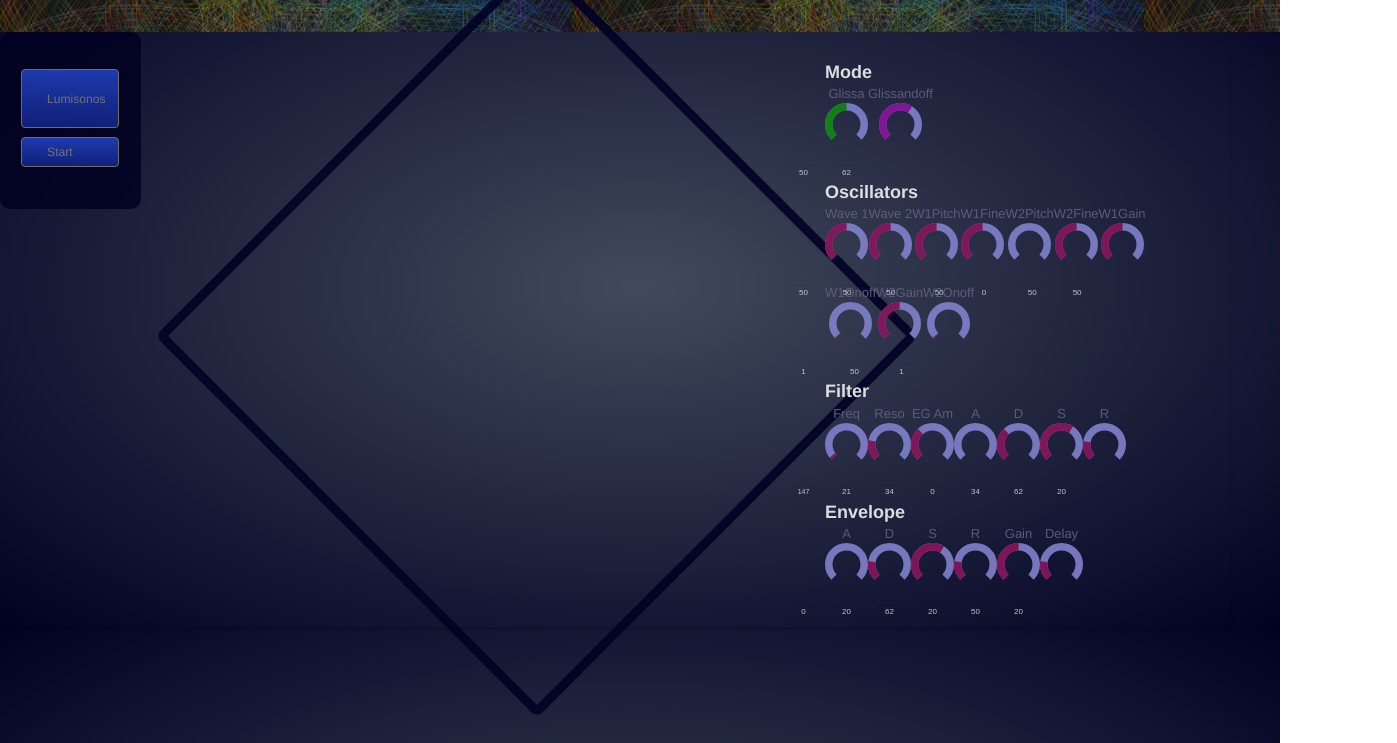
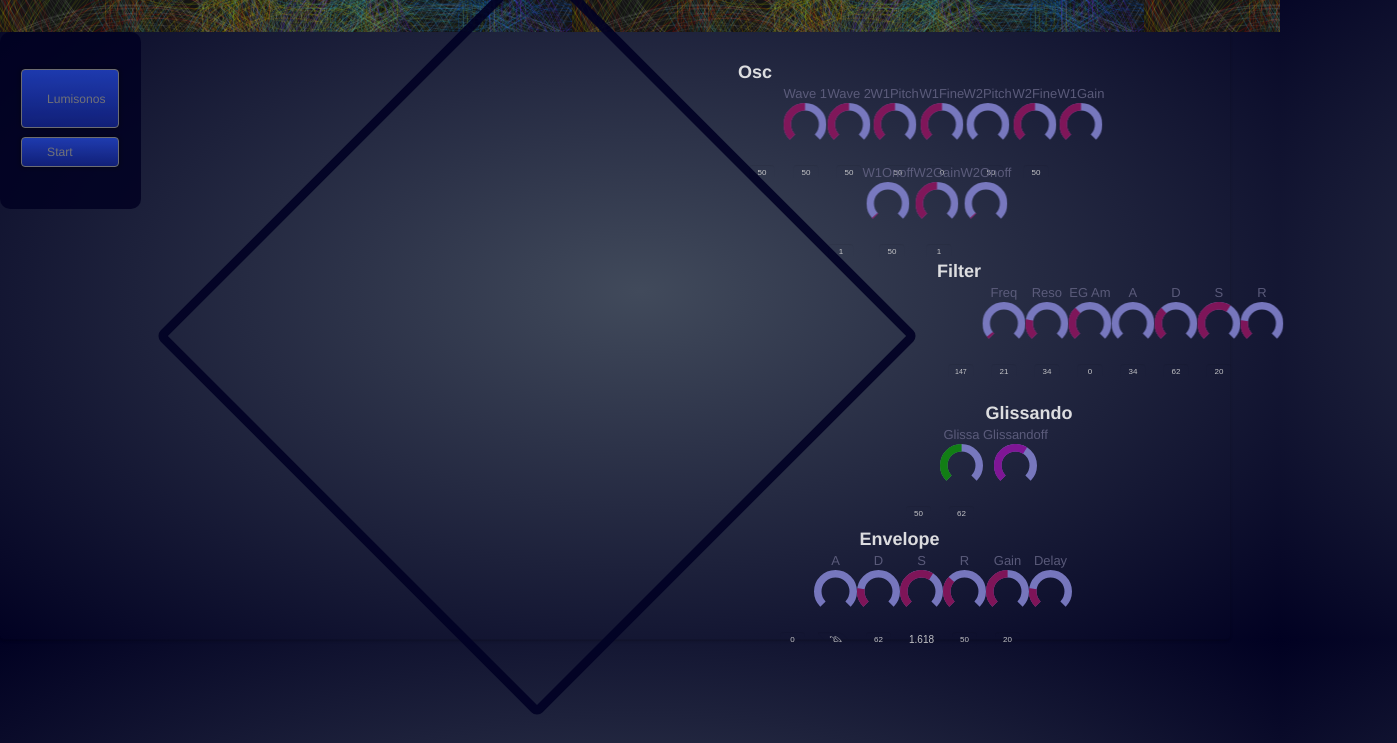
Before and after one commit to miikaluolajanmikkola/ascensionsynth, a plain HTML site: page index.html in a window 1280 px wide. Shown: the part 57-800 px from the top of the page, 1397 px wide, since content can reach past the window. Drawn offline with Linux system fonts and the light colour scheme.

Commit message:
Layout update

```diff
--- a/index.html
+++ b/index.html
@@ -53,126 +53,130 @@
 	<div id="synthesisControls">
 		<!-- TODO: implement #bars with knobKnob -->
 		<div id="ascensionInterface">
+			<div class="skewRight">
 				<div class="wsControls">
-				<h3>Mode</h3>
+					<h3 class="skewLeft">Osc</h3>
 					<div class="clear"></div>
-				<div class="wsBtnWrap">
-					<span>Glissa</span>
-					<input id="glidetime" value="50" data-min="0" data-max="100" data-step="1" data-bgcolor="#8181CC" data-fgcolor="#118811" data-inputcolor="#d5d5d5" class="knob" data-width="43" data-height="43" data-displayPrevious="true"  data-angleoffset="-135" data-anglearc="270">
-				</div>
-				<div class="wsBtnWrap">
-					<span>Glissandoff</span>
-					<input id="glidetoggle" value="62" data-min="0" data-max="100" data-step="1" data-bgcolor="#8181CC" data-fgcolor="#8a159f" data-inputcolor="#d5d5d5" class="knob" data-width="43" data-height="43" data-displayPrevious="true" data-angleoffset="-135" data-anglearc="270">
-				</div>
-			</div>
-			<div class="clear"></div>
-			<div class="wsControls">
-				<h3>Oscillators</h3>
-				<div class="clear"></div>
-				<div class="wsBtnWrap">
+					<div class="wsBtnWrap skewLeft">
 						<span>Wave 1</span>
 						<input id="vco1wave" value="50" data-min="0" data-max="100" data-step="1" data-bgcolor="#8181CC" data-fgcolor="#8a155d" data-inputcolor="#d5d5d5" class="knob" data-width="43" data-height="43" data-displayPrevious="true" data-angleoffset="-135" data-anglearc="270">
 					</div>
-				<div class="wsBtnWrap">
+					<div class="wsBtnWrap skewLeft">
 						<span>Wave 2</span>
 						<input id="vco2wave" value="50" data-min="0" data-max="100" data-step="1" data-bgcolor="#8181CC" data-fgcolor="#8a155d" data-inputcolor="#d5d5d5" class="knob" data-width="43" data-height="43" data-displayPrevious="true" data-angleoffset="-135" data-anglearc="270">
 					</div>
-				<div class="wsBtnWrap">
+					<div class="wsBtnWrap skewLeft">
 						<span>W1Pitch</span>
 						<input id="vco1pitch" value="50" data-min="0" data-max="100" data-step="1" data-bgcolor="#8181CC" data-fgcolor="#8a155d" data-inputcolor="#d5d5d5" class="knob" data-width="43" data-height="43" data-displayPrevious="true" data-angleoffset="-135" data-anglearc="270">
 					</div>
-				<div class="wsBtnWrap">
+					<div class="wsBtnWrap skewLeft">
 						<span>W1Fine</span>
 						<input id="vco1fine" value="50" data-min="0" data-max="100" data-step="1" data-bgcolor="#8181CC" data-fgcolor="#8a155d" data-inputcolor="#d5d5d5" class="knob" data-width="43" data-height="43" data-displayPrevious="true" data-angleoffset="-135" data-anglearc="270">
 					</div>
-				<div class="wsBtnWrap">
+					<div class="wsBtnWrap skewLeft">
 						<span>W2Pitch</span>
 						<input id="vco2pitch" value="0" data-min="0" data-max="100" data-step="1" data-bgcolor="#8181CC" data-fgcolor="#8a155d" data-inputcolor="#d5d5d5" class="knob" data-width="43" data-height="43" data-displayPrevious="true" data-angleoffset="-135" data-anglearc="270">
 					</div>
-				<div class="wsBtnWrap">
+					<div class="wsBtnWrap skewLeft">
 						<span>W2Fine</span>
 						<input id="vco2fine" value="50" data-min="0" data-max="100" data-step="1" data-bgcolor="#8181CC" data-fgcolor="#8a155d" data-inputcolor="#d5d5d5" class="knob" data-width="43" data-height="43" data-displayPrevious="true" data-angleoffset="-135" data-anglearc="270">
 					</div>
-				<div class="wsBtnWrap">
+					<div class="wsBtnWrap skewLeft">
 						<span>W1Gain</span>
 						<input id="vco1gain" value="50" data-min="0" data-max="100" data-step="1" data-bgcolor="#8181CC" data-fgcolor="#8a155d" data-inputcolor="#d5d5d5" class="knob" data-width="43" data-height="43" data-displayPrevious="true" data-angleoffset="-135" data-anglearc="270">
 					</div>
-				<div class="wsBtnWrap">
+					<div class="wsBtnWrap skewLeft">
 						<span>W1Onoff</span>
 						<input id="vco1toggle" value="1" data-min="0" data-max="100" data-step="1" data-bgcolor="#8181CC" data-fgcolor="#8a155d" data-inputcolor="#d5d5d5" class="knob" data-width="43" data-height="43" data-displayPrevious="true" data-angleoffset="-135" data-anglearc="270">
 					</div>
-				<div class="wsBtnWrap">
+					<div class="wsBtnWrap skewLeft">
 						<span>W2Gain</span>
 						<input id="vco2gain" value="50" data-min="0" data-max="100" data-step="1" data-bgcolor="#8181CC" data-fgcolor="#8a155d" data-inputcolor="#d5d5d5" class="knob" data-width="43" data-height="43" data-displayPrevious="true" data-angleoffset="-135" data-anglearc="270">
 					</div>
-				<div class="wsBtnWrap">
+					<div class="wsBtnWrap skewLeft">
 						<span>W2Onoff</span>
 						<input id="vco2toggle" value="1" data-min="0" data-max="100" data-step="1" data-bgcolor="#8181CC" data-fgcolor="#8a155d" data-inputcolor="#d5d5d5" class="knob" data-width="43" data-height="43" data-displayPrevious="true" data-angleoffset="-135" data-anglearc="270">
 					</div>
-			</div>
+				</div><!-- wsControls -->
 				<div class="clear"></div>
 				<div class="wsControls">
-				<h3>Filter</h3>
+					<h3 class="skewLeft">Filter</h3>
 					<div class="clear"></div>
-				<div class="wsBtnWrap">
+					<div class="wsBtnWrap skewLeft">
 						<span>Freq</span>
 						<input id="filterFreq" value="147" data-min="0" data-max="5500" data-step="1" data-bgcolor="#8181CC" data-fgcolor="#8a155d" data-inputcolor="#d5d5d5" class="knob" data-width="43" data-height="43" data-displayPrevious="true" data-angleoffset="-135" data-anglearc="270">
 					</div>
-				<div class="wsBtnWrap">
+					<div class="wsBtnWrap skewLeft">
 						<span>Reso</span>
 						<input id="resonance" value="21" data-min="0" data-max="100" data-step="1" data-bgcolor="#8181CC" data-fgcolor="#8a155d" data-inputcolor="#d5d5d5" class="knob" data-width="43" data-height="43" data-displayPrevious="true" data-angleoffset="-135" data-anglearc="270">
 					</div>
-				<div class="wsBtnWrap">
+					<div class="wsBtnWrap skewLeft">
 						<span>EG Am</span>
 						<input id="envAmount" value="34" data-min="0" data-max="100" data-step="1" data-bgcolor="#8181CC" data-fgcolor="#8a155d" data-inputcolor="#d5d5d5" class="knob" data-width="43" data-height="43" data-displayPrevious="true" data-angleoffset="-135" data-anglearc="270">
 					</div>
-				<div class="wsBtnWrap">
+					<div class="wsBtnWrap skewLeft">
 						<span>A</span>
 						<input id="feg_a" value="0" data-min="0" data-max="100" data-step="1" data-bgcolor="#8181CC" data-fgcolor="#8a155d" data-inputcolor="#d5d5d5" class="knob" data-width="43" data-height="43" data-displayPrevious="true" data-angleoffset="-135" data-anglearc="270">
 					</div>
-				<div class="wsBtnWrap">
+					<div class="wsBtnWrap skewLeft">
 						<span>D</span>
 						<input id="feg_d" value="34" data-min="0" data-max="100" data-step="1" data-bgcolor="#8181CC" data-fgcolor="#8a155d" data-inputcolor="#d5d5d5" class="knob" data-width="43" data-height="43" data-displayPrevious="true" data-angleoffset="-135" data-anglearc="270">
 					</div>
-				<div class="wsBtnWrap">
+					<div class="wsBtnWrap skewLeft">
 						<span>S</span>
 						<input id="feg_s" value="62" data-min="0" data-max="100" data-step="1" data-bgcolor="#8181CC" data-fgcolor="#8a155d" data-inputcolor="#d5d5d5" class="knob" data-width="43" data-height="43" data-displayPrevious="true" data-angleoffset="-135" data-anglearc="270">
 					</div>
-				<div class="wsBtnWrap">
+					<div class="wsBtnWrap skewLeft">
 						<span>R</span>
 						<input id="feg_r" value="20" data-min="0" data-max="100" data-step="1" data-bgcolor="#8181CC" data-fgcolor="#8a155d" data-inputcolor="#d5d5d5" class="knob" data-width="43" data-height="43" data-displayPrevious="true" data-angleoffset="-135" data-anglearc="270">
 					</div>
 				</div>
+			</div>
 			<div class="clear"></div>
+			<div class="skewLeft">
 				<div class="wsControls">
-				<h3>Envelope</h3>
+					<h3 class="skewRight">Glissando &nbsp;&nbsp;&nbsp;&nbsp;&nbsp;&nbsp;&nbsp;</h3>
 					<div class="clear"></div>
-				<div class="wsBtnWrap">
+					<div class="wsBtnWrap skewRight">
+						<span>Glissa</span>
+						<input id="glidetime" value="50" data-min="0" data-max="100" data-step="1" data-bgcolor="#8181CC" data-fgcolor="#118811" data-inputcolor="#d5d5d5" class="knob" data-width="43" data-height="43" data-displayPrevious="true"  data-angleoffset="-135" data-anglearc="270">
+					</div>
+					<div class="wsBtnWrap skewRight">
+						<span>Glissandoff</span>
+						<input id="glidetoggle" value="62" data-min="0" data-max="100" data-step="1" data-bgcolor="#8181CC" data-fgcolor="#8a159f" data-inputcolor="#d5d5d5" class="knob" data-width="43" data-height="43" data-displayPrevious="true" data-angleoffset="-135" data-anglearc="270">
+					</div>
+					<div class="clear"></div>
+				</div>
+				<div class="wsControls">
+					<h3 class="skewRight">Envelope</h3>
+					<div class="clear"></div>
+					<div class="wsBtnWrap skewRight">
 						<span>A</span>
 						<input id="eg_a" value="0" data-min="0" data-max="100" data-step="1" data-bgcolor="#8181CC" data-fgcolor="#8a155d" data-inputcolor="#d5d5d5" class="knob" data-width="43" data-height="43" data-displayPrevious="true" data-angleoffset="-135" data-anglearc="270">
 					</div>
-				<div class="wsBtnWrap">
+					<div class="wsBtnWrap skewRight">
 						<span>D</span>
-					<input id="eg_d" value="20" data-min="0" data-max="100" data-step="1" data-bgcolor="#8181CC" data-fgcolor="#8a155d" data-inputcolor="#d5d5d5" class="knob" data-width="43" data-height="43" data-displayPrevious="true" data-angleoffset="-135" data-anglearc="270">
+						<input id="eg_d" value="20" data-min="0" data-max="100" data-step="1" data-bgcolor="#8181CC" data-fgcolor="#8a155d" data-inputcolor="#d5d5d5" class="knob skewRight" data-width="43" data-height="43" data-displayPrevious="true" data-angleoffset="-135" data-anglearc="270">
 					</div>
-				<div class="wsBtnWrap">
+					<div class="wsBtnWrap skewRight">
 						<span>S</span>
 						<input id="eg_s" value="62" data-min="0" data-max="100" data-step="1" data-bgcolor="#8181CC" data-fgcolor="#8a155d" data-inputcolor="#d5d5d5" class="knob" data-width="43" data-height="43" data-displayPrevious="true" data-angleoffset="-135" data-anglearc="270">
 					</div>
-				<div class="wsBtnWrap">
+					<div class="wsBtnWrap skewRight">
 						<span>R</span>
-					<input id="eg_r" value="20" data-min="0" data-max="100" data-step="1" data-bgcolor="#8181CC" data-fgcolor="#8a155d" data-inputcolor="#d5d5d5" class="knob" data-width="43" data-height="43" data-displayPrevious="true" data-angleoffset="-135" data-anglearc="270">
+						<input id="eg_r" value="1.6180" data-min="0" data-max="5" data-step="0.01" data-bgcolor="#8181CC" data-fgcolor="#8a155d" data-inputcolor="#d5d5d5" class="knob" data-width="43" data-height="43" data-displayPrevious="true" data-angleoffset="-135" data-anglearc="270">
 					</div>
-				<div class="wsBtnWrap">
+					<div class="wsBtnWrap skewRight">
 						<span>Gain</span>
 						<input id="volume" value="50" data-min="0" data-max="100" data-step="1" data-bgcolor="#8181CC" data-fgcolor="#8a155d" data-inputcolor="#d5d5d5" class="knob" data-width="43" data-height="43" data-displayPrevious="true" data-angleoffset="-135" data-anglearc="270">
 					</div>
-				<div class="wsBtnWrap">
+					<div class="wsBtnWrap skewRight">
 						<span>Delay</span>
 						<input id="delay" value="20" data-min="0" data-max="100" data-step="1" data-bgcolor="#8181CC" data-fgcolor="#8a155d" data-inputcolor="#d5d5d5" class="knob" data-width="43" data-height="43" data-displayPrevious="true" data-angleoffset="-135" data-anglearc="270">
 					</div>
 					<div class="clear"></div>
 				</div><!-- wsControls -->
+			</div><!-- skewLeft -->
 		</div><!-- ascensionInterface -->
 	</div><!-- synthesisControls -->
 	<div class="clear"></div>
```
Lines whose indentation alone changed are shown as unchanged.
